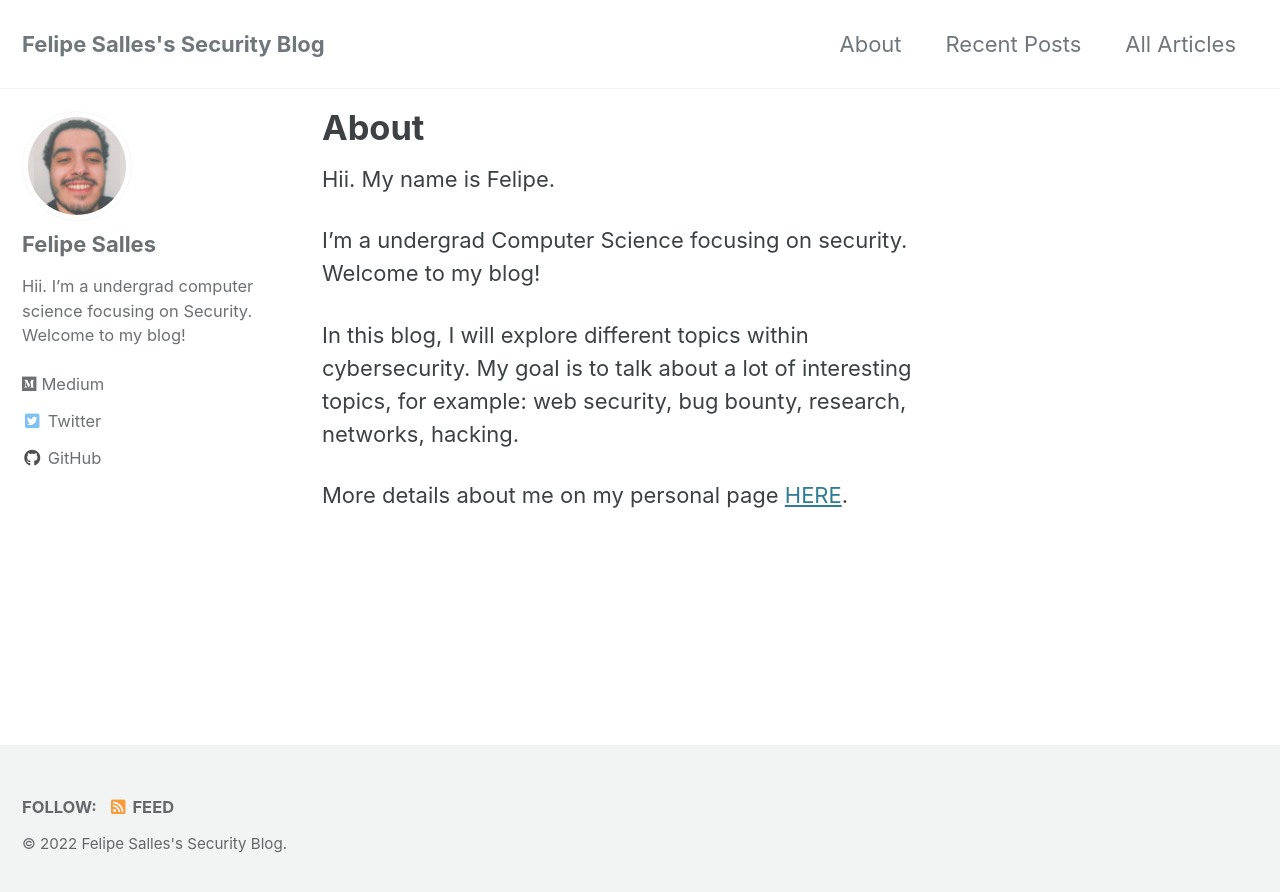
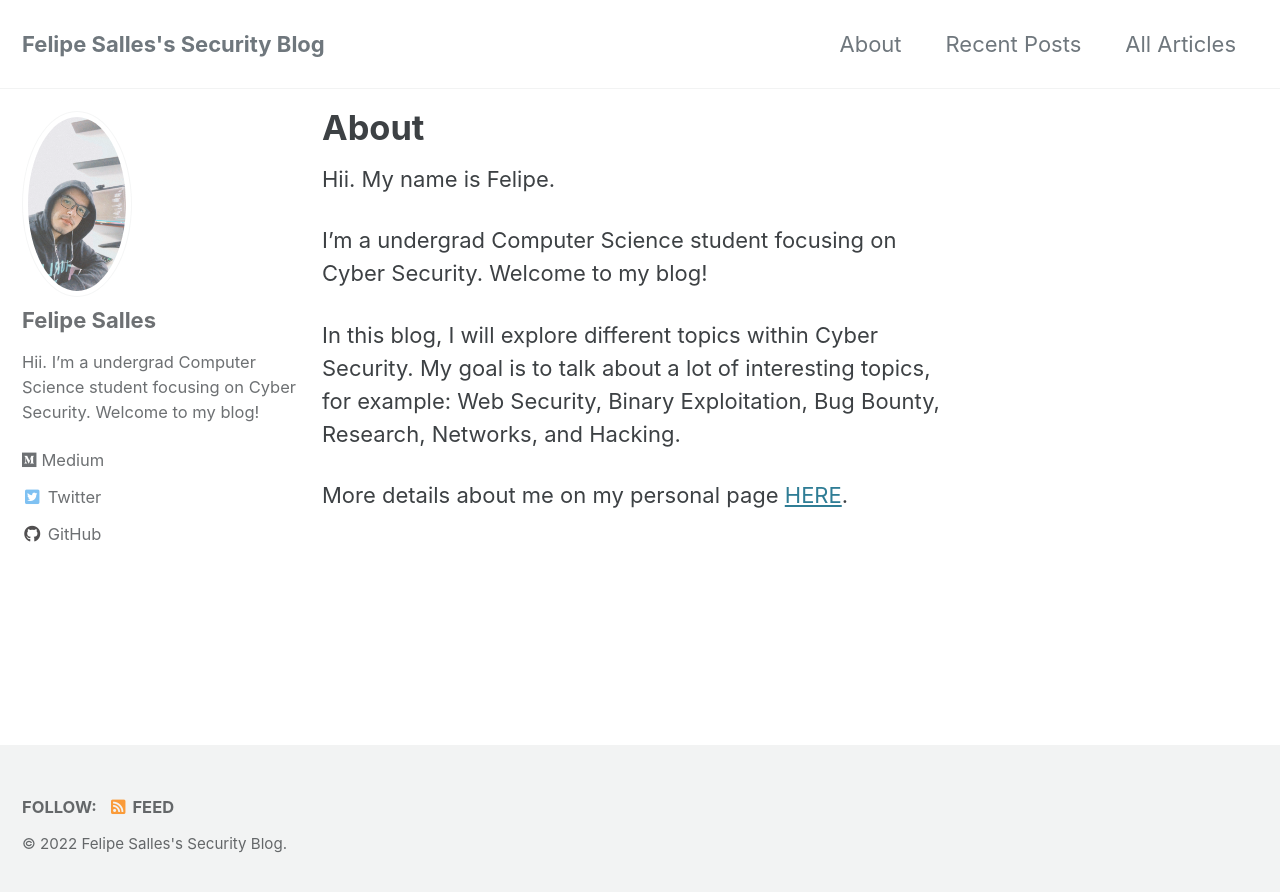
Before and after one commit to felipemsalles/felipemsalles.github.io-blog, a Jekyll site: the page built from _pages/about.md, in a window 1280 px wide. Shown: the top 892 px of the page. Built offline with Jekyll 4.4.1, drawn with Linux system fonts in a browser that asks for light colours; cached includes are drawn as plain includes.

Commit message:
Update pic and about page

```diff
--- a/_config.yml
+++ b/_config.yml
@@ -94,14 +94,14 @@ analytics:
 # Site Author
 author:
   name             : "Felipe Salles"
-  avatar           : "/assets/images/profile_pic.jpeg"
-  bio              : "Hii. I'm a undergrad computer science focusing on Security. Welcome to my blog!"
+  avatar           : "/assets/images/profileblog-pic.jpg"
+  bio              : "Hii. I'm a undergrad Computer Science student focusing on Cyber Security. Welcome to my blog!"
   # location         : "Somewhere"
   email            :
   links:
     - label: "YouTube"
       icon: "fab fa-youtube"
-      # url: "https://www.youtube.com/channel/UCz2v7BrS78_g2SbA57kSdWg"
+      # url: "https://www.youtube.com/@felipetalksyt"
     - label: "Medium"
       icon: "fab fa-medium"
       url: "https://medium.com/@felipe-salles"
--- a/_pages/about.md
+++ b/_pages/about.md
@@ -5,9 +5,9 @@ title: "About"
 
 Hii. My name is Felipe.
 
-I’m a undergrad Computer Science focusing on security. Welcome to my blog!
+I’m a undergrad Computer Science student focusing on Cyber Security. Welcome to my blog!
 
-In this blog, I will explore different topics within cybersecurity.
-My goal is to talk about a lot of interesting topics, for example: web security, bug bounty, research, networks, hacking.
+In this blog, I will explore different topics within Cyber Security.
+My goal is to talk about a lot of interesting topics, for example: Web Security, Binary Exploitation, Bug Bounty, Research, Networks, and Hacking.
 
 More details about me on my personal page [HERE](https://felipemsalles.github.io/).
```
Also changed, not shown: assets/images/profile_pic.jpeg (deleted), assets/images/profileblog-pic.JPG (added).
